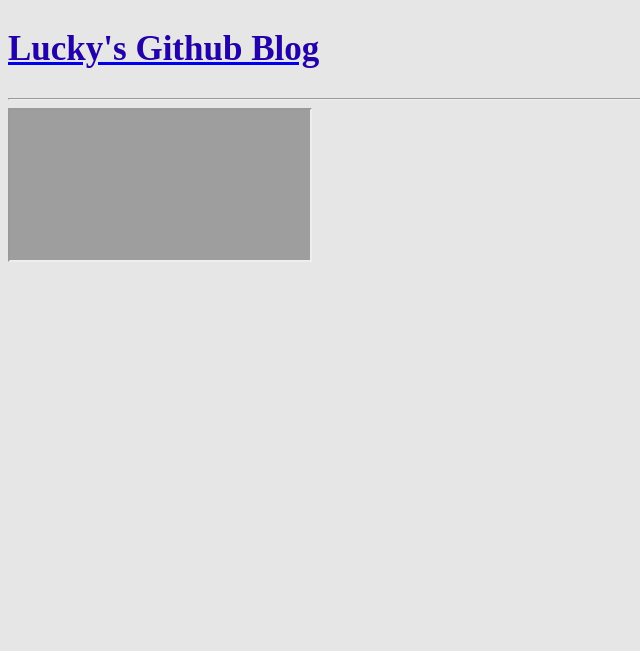
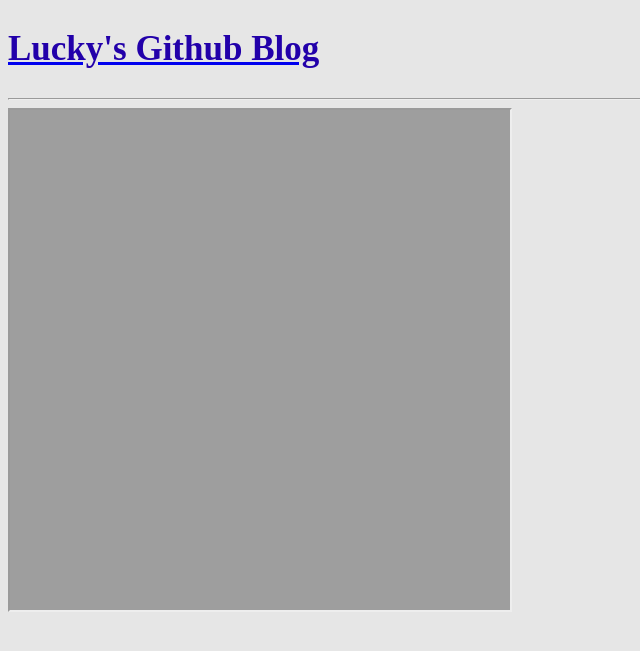
Before and after one commit to lucky521/blog, a Jekyll site: the page built from _posts/2013-12-1-flappy-bird.html, in a window 1280 px wide. Shown: the top 651 px of the page, without its empty margins (0-640 px from the left). Built offline with Jekyll 4.4.1, drawn with Linux system fonts in a browser that asks for light colours.

Commit message:
Update 2013-12-1-flappy-bird.html

```diff
--- a/_posts/2013-12-1-flappy-bird.html
+++ b/_posts/2013-12-1-flappy-bird.html
@@ -3,4 +3,4 @@
 title: 累了吧，玩个游戏
 ---
 
-<iframe src="http://lucky521.github.io/Flappy-Bird/"> </iframe>
+<iframe src="http://lucky521.github.io/Flappy-Bird/" width="500" height="500"> </iframe>
```
